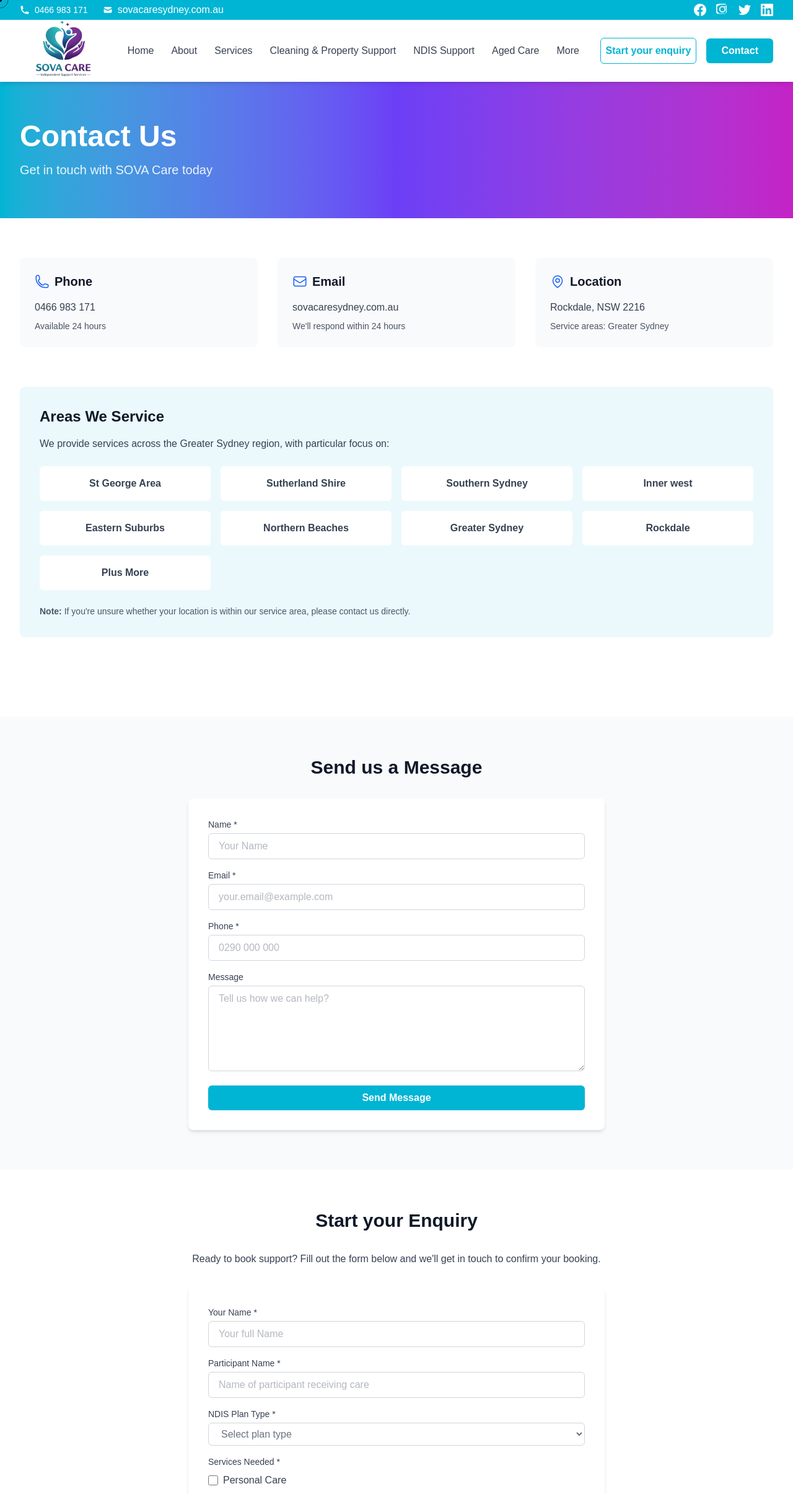
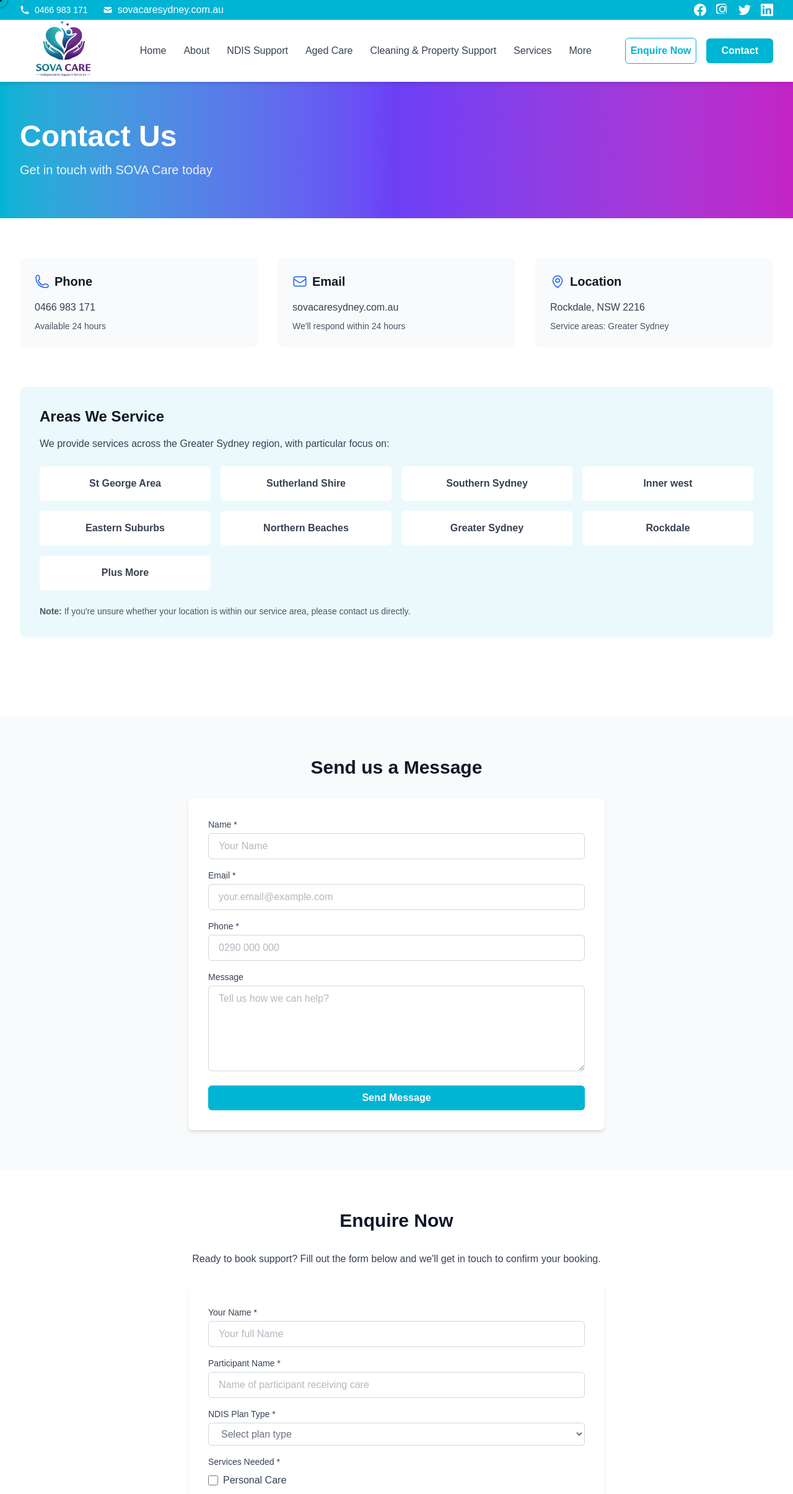
Before and after one commit to ahmadshahid50/ndas, a Next.js app: page /contact in a window 1280 px wide. Shown: the top 2410 px of the page at 62% size. Built offline with nearby package versions, Linux system fonts and the light colour scheme.

Commit message:
Navbar changes

```diff
--- a/app/client-information/page.js
+++ b/app/client-information/page.js
@@ -403,7 +403,7 @@
             href="/contact#booking"
             className="inline-block bg-teal-600 text-white px-8 py-3 rounded-md font-semibold hover:bg-teal-700 transition"
           >
-            Start Your Enquiry
+            Enquire Now
           </Link>
         </div>
       </section>
--- a/app/contact/page.js
+++ b/app/contact/page.js
@@ -85,7 +85,7 @@
       <section className="py-16" id="booking">
         <div className="max-w-7xl mx-auto px-4 sm:px-6 lg:px-8">
           <div className="max-w-2xl mx-auto">
-            <h2 className="text-3xl font-bold text-center text-gray-900 mb-8">Start your Enquiry</h2>
+            <h2 className="text-3xl font-bold text-center text-gray-900 mb-8">Enquire Now</h2>
             <p className="text-center text-gray-700 mb-8">
               Ready to book support? Fill out the form below and we'll get in touch to confirm your booking.
             </p>
--- a/components/Navbar.js
+++ b/components/Navbar.js
@@ -23,10 +23,10 @@
           <div className="hidden md:flex items-center space-x-1">
             <Link href="/" className="px-3 py-2 text-gray-700 hover:text-teal-600  transition">Home</Link>
             <Link href="/about" className="px-3 py-2 text-gray-700 hover:text-teal-600 transition">About</Link>
-            <Link href="/services" className="px-3 py-2 text-gray-700 hover:text-teal-600 transition">Services</Link>
-            <Link href="/cleaning-property-support" className="px-3 py-2 text-gray-700 hover:text-teal-600 transition">Cleaning & Property Support</Link>
             <Link href="/ndis-support" className="px-3 py-2 text-gray-700 hover:text-teal-600 transition">NDIS Support</Link>
             <Link href="/aged-care" className="px-3 py-2 text-gray-700 hover:text-teal-600 transition">Aged Care</Link>
+            <Link href="/cleaning-property-support" className="px-3 py-2 text-gray-700 hover:text-teal-600 transition">Cleaning & Property Support</Link>
+            <Link href="/services" className="px-3 py-2 text-gray-700 hover:text-teal-600 transition">Services</Link>
 
             {/* More Dropdown */}
             <div className="relative group">
@@ -52,7 +52,7 @@
               href="/contact#booking"
               className="bg-white text-teal-600 border border-teal-600 px-2 py-2 rounded-md hover:bg-teal-50 transition font-semibold"
             >
-              Start your enquiry
+              Enquire Now
             </Link>
             <Link
               href="/contact"
@@ -87,10 +87,10 @@
         <div className="md:hidden absolute left-0 w-full bg-white border-t z-[100] shadow-md">
           <Link href="/" className="block px-4 py-2 text-gray-700 hover:text-teal-600" onClick={() => setIsMenuOpen(false)}>Home</Link>
           <Link href="/about" className="block px-4 py-2 text-gray-700 hover:text-teal-600" onClick={() => setIsMenuOpen(false)}>About</Link>
-          <Link href="/services" className="block px-4 py-2 text-gray-700 hover:text-teal-600" onClick={() => setIsMenuOpen(false)}>Services Overview</Link>
-          <Link href="/cleaning-property-support" className="block px-4 py-2 text-gray-700 hover:text-teal-600" onClick={() => setIsMenuOpen(false)}>Cleaning & Property Support</Link>
           <Link href="/ndis-support" className="block px-4 py-2 text-gray-700 hover:text-teal-600" onClick={() => setIsMenuOpen(false)}>NDIS Support</Link>
           <Link href="/aged-care" className="block px-4 py-2 text-gray-700 hover:text-teal-600" onClick={() => setIsMenuOpen(false)}>Aged Care</Link>
+          <Link href="/cleaning-property-support" className="block px-4 py-2 text-gray-700 hover:text-teal-600" onClick={() => setIsMenuOpen(false)}>Cleaning & Property Support</Link>
+          <Link href="/services" className="block px-4 py-2 text-gray-700 hover:text-teal-600" onClick={() => setIsMenuOpen(false)}>Services</Link>
 
           {/* Mobile More */}
           <button
```
